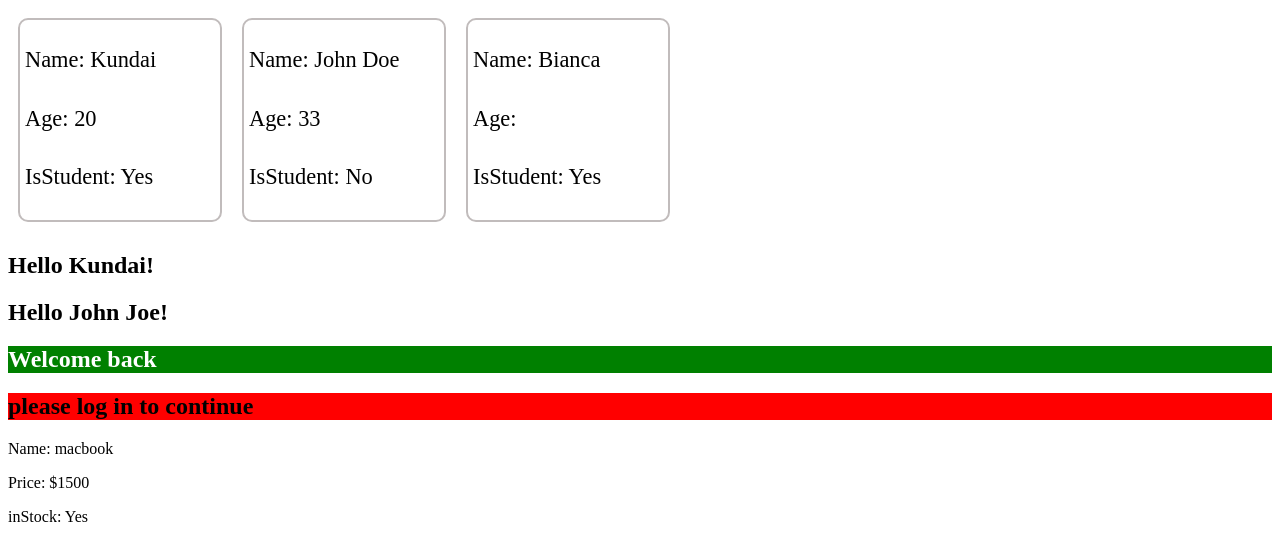
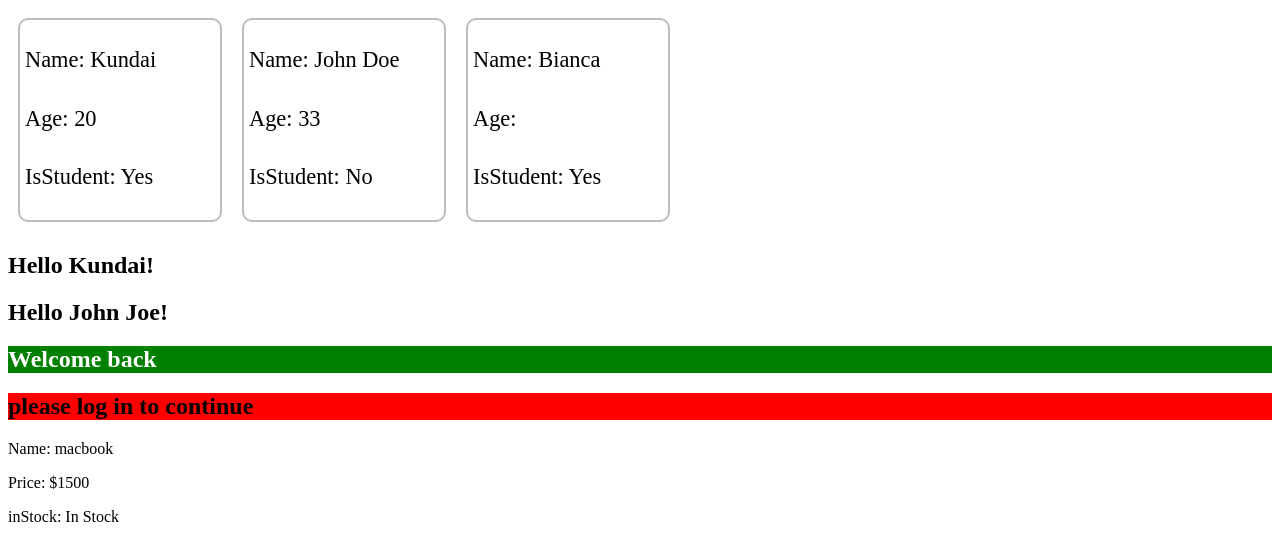
Before and after one commit to datlearner/Practise, a React (Vite) app in the folder props-crendering/: page / in a window 1280 px wide. Shown: the top 560 px of the page. Built offline with nearby package versions, Linux system fonts and the light colour scheme.

Commit message:
starting up with react

```diff
--- a/props-crendering/src/Product.jsx
+++ b/props-crendering/src/Product.jsx
@@ -20,7 +20,7 @@ function Product (props) {
         <div>
             <p>Name: {props.name} </p>
             <p>Price: {props.price} </p>
-            <p>inStock: {props.instock ? "Yes" : "No"}</p>
+            <p>inStock: {props.instock ? "In Stock" : "No"}</p>
         </div>
     );
 }
```
